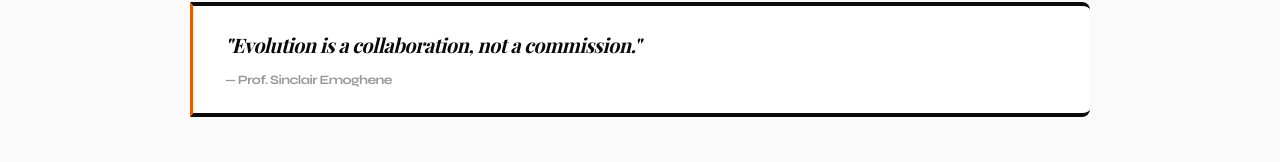
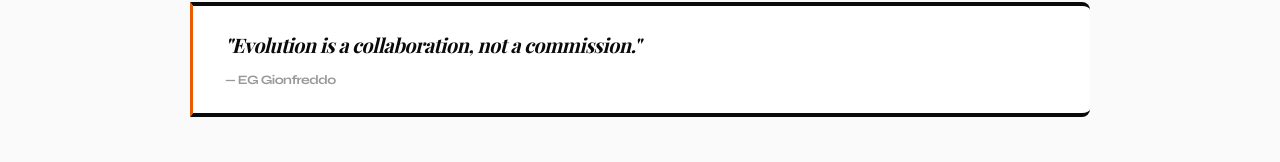
Before and after one commit to SynckDance/Choreo-II-SP-26, a React (Vite) app: page /#/ in a window 1280 px wide. Shown: the part 516-678 px from the top of the page. Built offline with nearby package versions, Linux system fonts and the light colour scheme; no server answers.

Commit message:
Home.tsx

```diff
--- a/src/pages/Home.tsx
+++ b/src/pages/Home.tsx
@@ -262,7 +262,7 @@ export default function Home() {
         <p className="quote-text">
           "Evolution is a collaboration, not a commission."
         </p>
-        <p className="quote-author">— Prof. Sinclair Emoghene</p>
+        <p className="quote-author">— EG Gionfreddo</p>
       </div>
 
       <div className="section">
```
